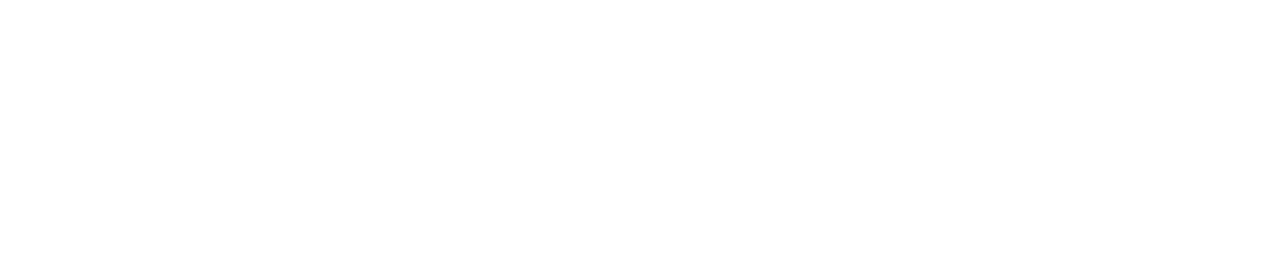
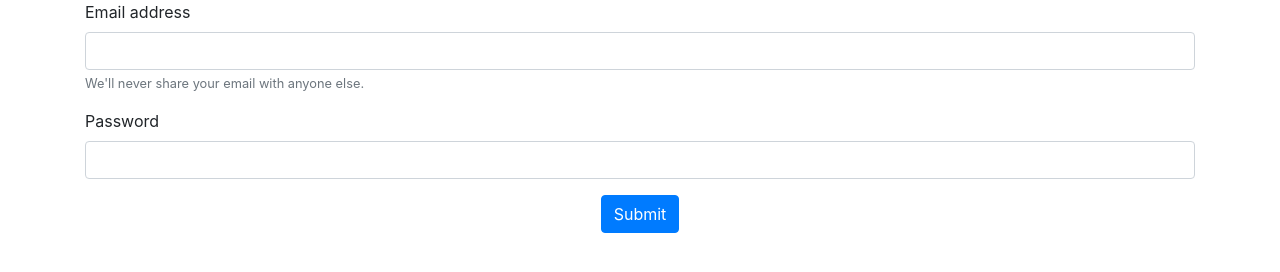
Before and after one commit to pi-47-united-fox-group-2/travelling-recommendation, a plain HTML site: page client/index.html in a window 1280 px wide. Drawn offline with nearby package versions, Linux system fonts and the light colour scheme.

Commit message:
add login form & bug fix recommended controller

```diff
--- a/client/index.html
+++ b/client/index.html
@@ -10,7 +10,26 @@
 <body>
 
 
-    <div class="g-signin2" data-onsuccess="onSignIn"></div>
+    <!--LOGIN START-->
+    <div class="container">
+        <form>
+            <div class="form-group">
+            <label for="exampleInputEmail1">Email address</label>
+            <input type="email" class="form-control" id="email" aria-describedby="emailHelp">
+            <small id="emailHelp" class="form-text text-muted">We'll never share your email with anyone else.</small>
+            </div>
+            <div class="form-group">
+            <label for="exampleInputPassword1">Password</label>
+            <input type="password" class="form-control" id="password">
+            </div>
+            <center><button type="submit" class="btn btn-primary">Submit</button></center>
+        </form>
+        <center><div class="g-signin2 mt-3" data-onsuccess="onSignIn"></div></center>
+    </div>
+    <!--LOGIN END-->
+
+
+
 
 
 
```
Also changed, not shown: server/controllers/recommendedController.js (+51 -16 lines), readme.md, 1 other file.
